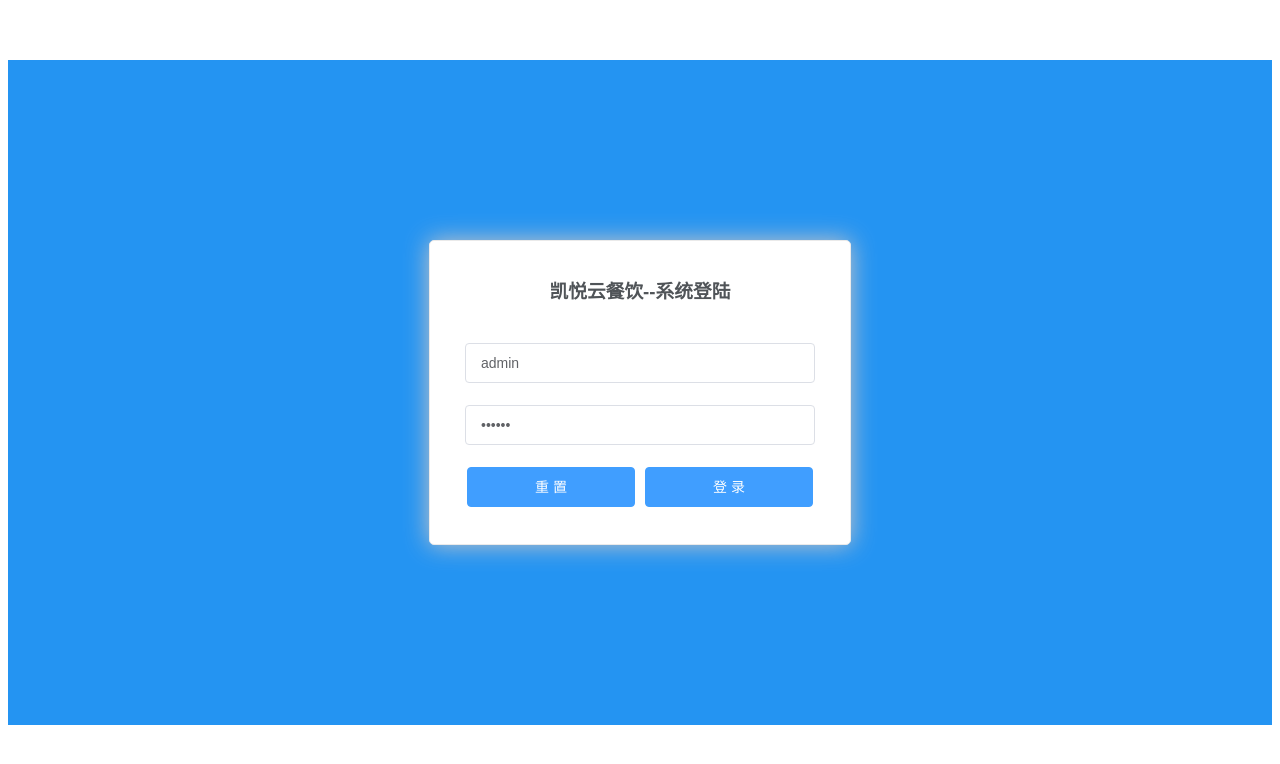
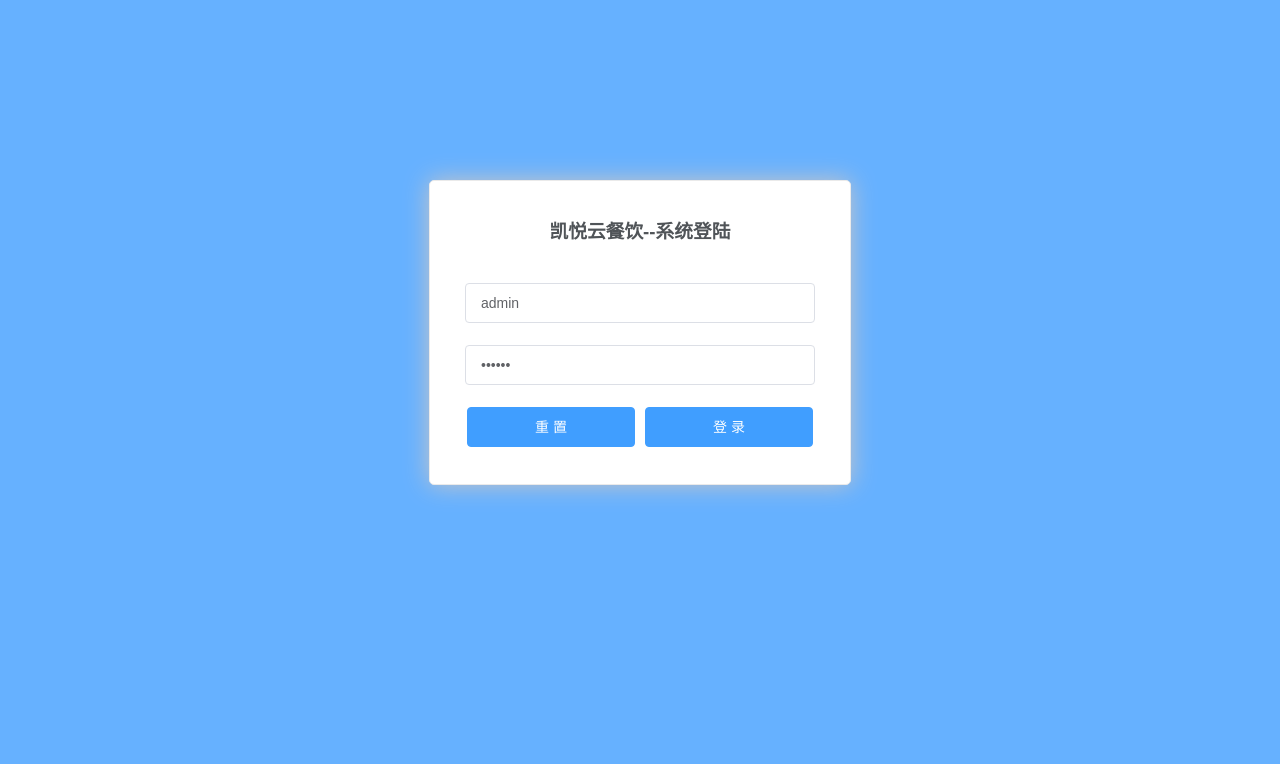
Before and after one commit to hyattsoft/CaterCloud, a Vue app in the folder front_end/: page /#/login in a window 1280 px wide. Shown: the top 764 px of the page. Built offline with nearby package versions, Linux system fonts and the light colour scheme.

Commit message:
凯悦云餐饮管理系统 v1.0.1

```diff
--- a/front_end/src/App.vue
+++ b/front_end/src/App.vue
@@ -11,12 +11,21 @@ export default {
 </script>
 
 <style>
+  html,body,#app{
+        /*设置内部填充为0，几个布局元素之间没有间距*/
+        padding: 0px;
+         /*外部间距也是如此设置*/
+        margin: 0px;
+        /*统一设置高度为100%*/
+        height: 100%;
+        background-color: #66b1ff;
+    }
 #app {
   font-family: 'Avenir', Helvetica, Arial, sans-serif;
   -webkit-font-smoothing: antialiased;
   -moz-osx-font-smoothing: grayscale;
   text-align: center;
-  color: #2c3e50;
-  margin-top: 60px;
+  color: #66b1ff;
+  margin-top: 0px;
 }
 </style>
--- a/front_end/src/components/users/Login.vue
+++ b/front_end/src/components/users/Login.vue
@@ -1,5 +1,5 @@
 <template>
-    <el-container class="content">
+    <el-container>
     <el-form :model="loginForm" :rules="fieldRules" ref="loginForm" label-position="left" label-width="0px" class="demo-ruleForm login-container">
     <h3 class="title">凯悦云餐饮--系统登陆</h3>
     <el-form-item prop="account">
@@ -60,11 +60,6 @@
 </script>
 
 <style scoped lang="scss">
-    .content{
-        background-color: #2494F2;
-        width: 100%;
-        height: 100%;
-    }
     .login-container {
     -webkit-border-radius: 5px;
     border-radius: 5px;
```
